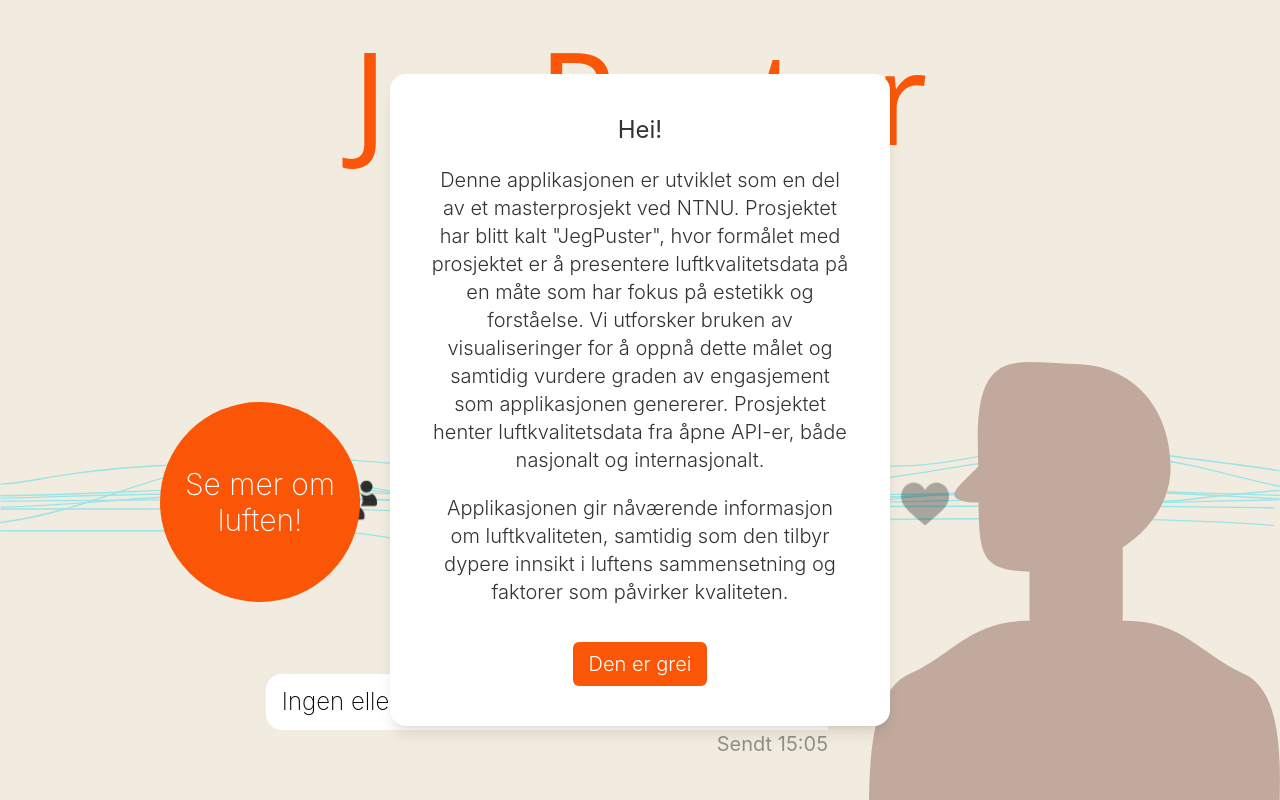
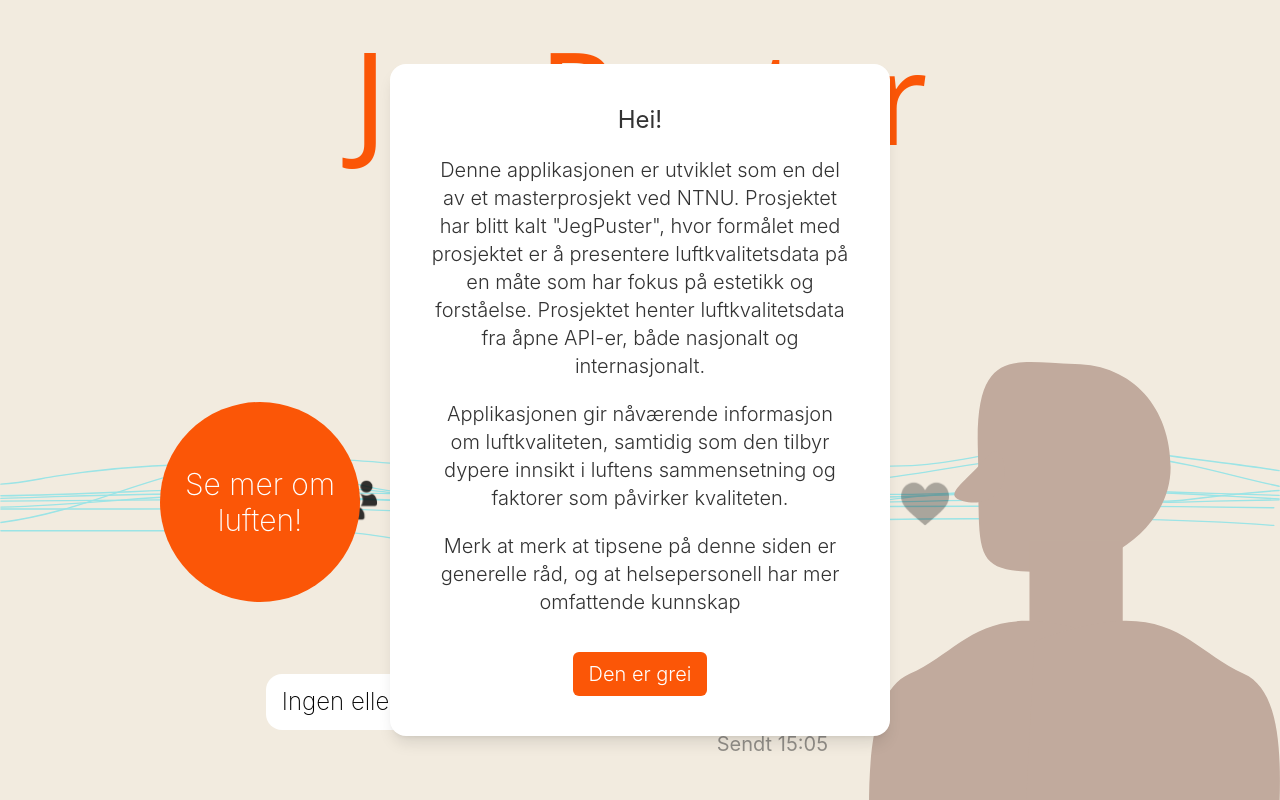
Before and after one commit to perohaug/AQ, a React (Vite) app: page / in a window 1280 px wide. Shown: the top 800 px of the page. Built offline with nearby package versions, Linux system fonts and the light colour scheme; no server answers; a web font is replaced by a local one.

Commit message:
added disclaimer to popup

```diff
--- a/src/components/screens/Homepage/ChatBubble.tsx
+++ b/src/components/screens/Homepage/ChatBubble.tsx
@@ -62,7 +62,6 @@
           width: 1ch;
         }
       `}</style>
-
       <div
         className={`chat-bubble bg-white text-2xl text-start font-extralight text-black px-4 py-3 mt-5 mr-10 max-w-600 transition-all font-extralight`}
         style={{
--- a/src/components/screens/PopUp.tsx
+++ b/src/components/screens/PopUp.tsx
@@ -26,6 +26,7 @@
     return () => {
       document.removeEventListener('mousedown', handleClickOutside);
     };
+    handleResetPopup();
   }, [showPopup]);
 
   const handleClosePopup = () => {
@@ -56,13 +57,16 @@
           <p className="text-xl font-light pb-5">
             Denne applikasjonen er utviklet som en del av et masterprosjekt ved NTNU. Prosjektet har blitt kalt
             "JegPuster", hvor formålet med prosjektet er å presentere luftkvalitetsdata på en måte som har fokus på
-            estetikk og forståelse. Vi utforsker bruken av visualiseringer for å oppnå dette målet og samtidig vurdere
-            graden av engasjement som applikasjonen genererer. Prosjektet henter luftkvalitetsdata fra åpne API-er, både
+            estetikk og forståelse. Prosjektet henter luftkvalitetsdata fra åpne API-er, både
             nasjonalt og internasjonalt.
           </p>
           <p className="text-xl font-light pb-5">
             Applikasjonen gir nåværende informasjon om luftkvaliteten, samtidig som den tilbyr dypere innsikt i luftens
             sammensetning og faktorer som påvirker kvaliteten.
+          </p>
+          <p className="text-xl font-light pb-5">
+            {' '}
+            Merk at merk at tipsene på denne siden er generelle råd, og at helsepersonell har mer omfattende kunnskap
           </p>
           <button
             onClick={handleClosePopup}
```
Also changed, not shown: src/components/screens/Homepage/Index.tsx (+0 -20 lines).
